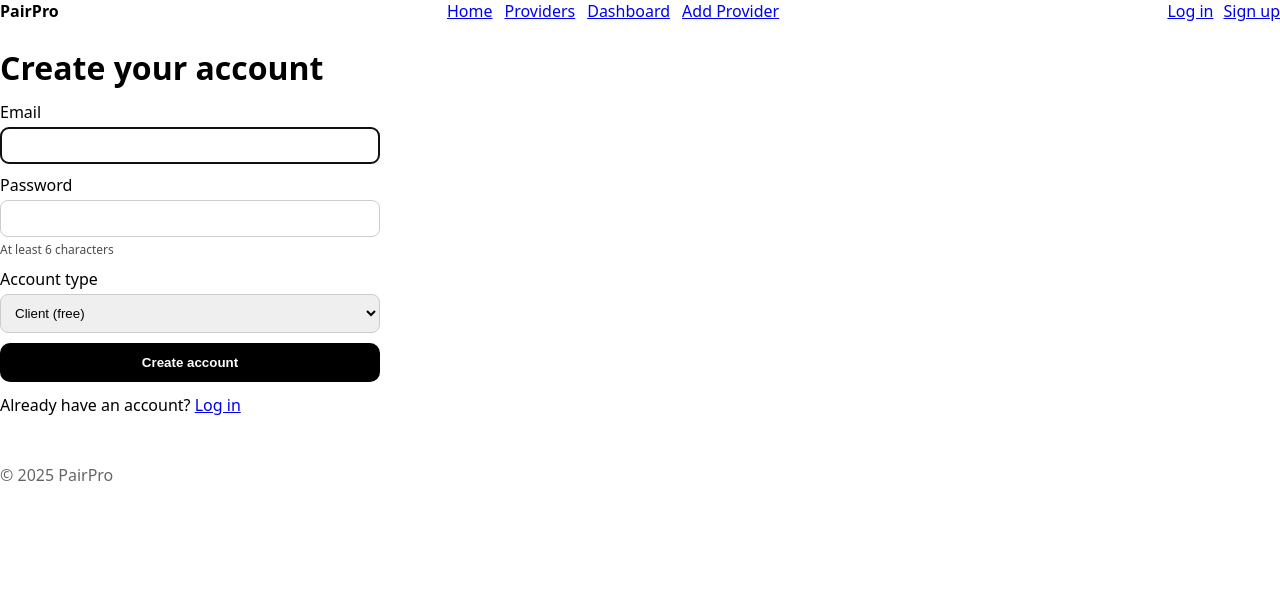
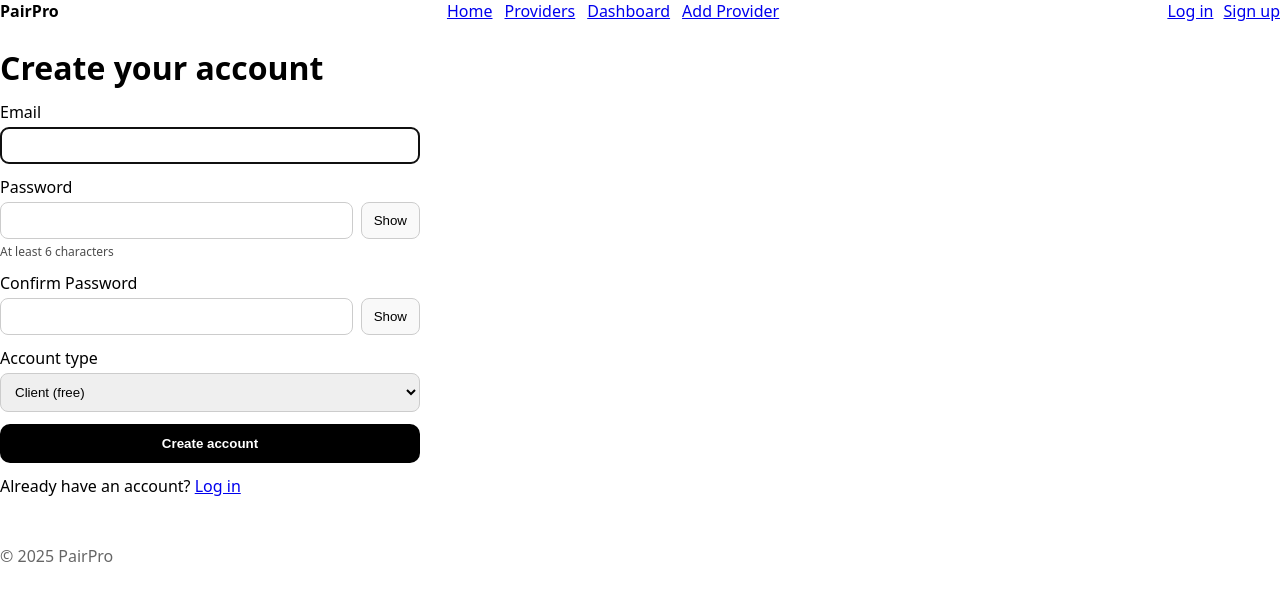
Before and after one commit to ProPairApp/pairpro-frontend, a Next.js app: page /auth/signup in a window 1280 px wide. Shown: the top 600 px of the page. Built offline with nearby package versions, Linux system fonts and the light colour scheme; no server answers.

Commit message:
Update page.tsx

```diff
--- a/app/auth/signup/page.tsx
+++ b/app/auth/signup/page.tsx
@@ -8,9 +8,12 @@ export default function SignupPage() {
   const base = process.env.NEXT_PUBLIC_API_URL!;
   const [email, setEmail] = useState("");
   const [pw, setPw] = useState("");
+  const [pw2, setPw2] = useState("");
   const [role, setRole] = useState<Role>("client");
   const [msg, setMsg] = useState<string | null>(null);
   const [submitting, setSubmitting] = useState(false);
+  const [showPw, setShowPw] = useState(false);
+  const [showPw2, setShowPw2] = useState(false);
   const btnRef = useRef<HTMLButtonElement | null>(null);
 
   // focus first field for speed
@@ -37,6 +40,10 @@ export default function SignupPage() {
     }
     if (pw.length < 6) {
       setMsg("Password must be at least 6 characters.");
+      return;
+    }
+    if (pw !== pw2) {
+      setMsg("Passwords do not match.");
       return;
     }
 
@@ -98,7 +105,7 @@ export default function SignupPage() {
     <main>
       <h1 style={{ marginBottom: 12 }}>Create your account</h1>
 
-      <form onSubmit={onSubmit} style={{ display: "grid", gap: 10, maxWidth: 380 }}>
+      <form onSubmit={onSubmit} style={{ display: "grid", gap: 12, maxWidth: 420 }}>
         <label style={{ display: "grid", gap: 4 }}>
           Email
           <input
@@ -108,19 +115,55 @@ export default function SignupPage() {
             value={email}
             onChange={(e) => setEmail(e.target.value)}
             style={{ padding: 10, border: "1px solid #ccc", borderRadius: 8 }}
+            required
           />
         </label>
 
         <label style={{ display: "grid", gap: 4 }}>
           Password
-          <input
-            type="password"
-            autoComplete="new-password"
-            value={pw}
-            onChange={(e) => setPw(e.target.value)}
-            style={{ padding: 10, border: "1px solid #ccc", borderRadius: 8 }}
-          />
+          <div style={{ display: "flex", gap: 8 }}>
+            <input
+              type={showPw ? "text" : "password"}
+              autoComplete="new-password"
+              value={pw}
+              onChange={(e) => setPw(e.target.value)}
+              style={{ flex: 1, padding: 10, border: "1px solid #ccc", borderRadius: 8 }}
+              minLength={6}
+              required
+            />
+            <button
+              type="button"
+              onClick={() => setShowPw((s) => !s)}
+              aria-pressed={showPw}
+              style={{ padding: "10px 12px", borderRadius: 8, border: "1px solid #ccc", background: "#f9f9f9", cursor: "pointer" }}
+            >
+              {showPw ? "Hide" : "Show"}
+            </button>
+          </div>
           <span style={{ fontSize: 12, opacity: 0.7 }}>At least 6 characters</span>
+        </label>
+
+        <label style={{ display: "grid", gap: 4 }}>
+          Confirm Password
+          <div style={{ display: "flex", gap: 8 }}>
+            <input
+              type={showPw2 ? "text" : "password"}
+              autoComplete="new-password"
+              value={pw2}
+              onChange={(e) => setPw2(e.target.value)}
+              style={{ flex: 1, padding: 10, border: "1px solid #ccc", borderRadius: 8 }}
+              minLength={6}
+              required
+            />
+            <button
+              type="button"
+              onClick={() => setShowPw2((s) => !s)}
+              aria-pressed={showPw2}
+              style={{ padding: "10px 12px", borderRadius: 8, border: "1px solid #ccc", background: "#f9f9f9", cursor: "pointer" }}
+            >
+              {showPw2 ? "Hide" : "Show"}
+            </button>
+          </div>
         </label>
 
         <label style={{ display: "grid", gap: 4 }}>
```
